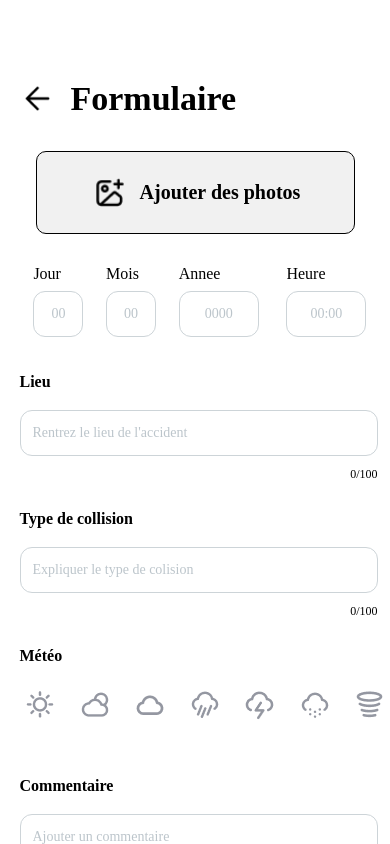
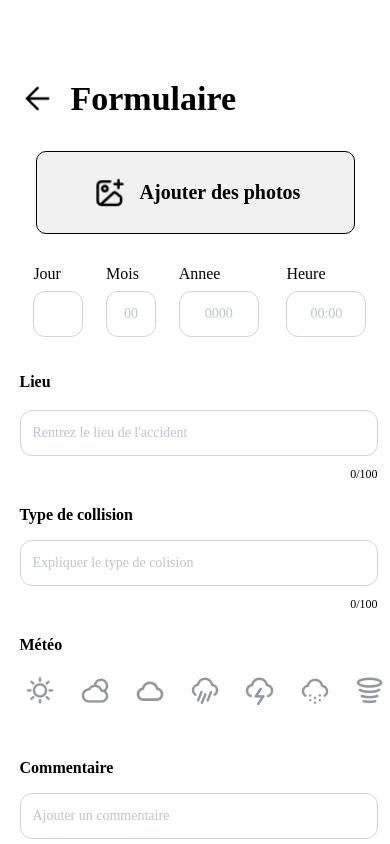
Before and after one commit to Kess4/RoSa, a React Native app in the folder front/: screen /Form in a window 390 px wide. Built offline with nearby package versions, Linux system fonts and the light colour scheme.

Commit message:
UPDATE input form

```diff
--- a/front/screens/Form.jsx
+++ b/front/screens/Form.jsx
@@ -34,8 +34,8 @@ export default function Form({navigation}) {
               <View style={{ width: 50, height: 71, position: 'relative' }}>
                 <View style={{ width: 50, height: 45.80, left: 0, top: 25.20, position: 'absolute' }}>
                   <View style={{ width: 50, height: 45.80, left: 0, top: 0, position: 'absolute', backgroundColor: 'white', borderRadius: 12, borderWidth: 1, borderColor: '#CDD4D8' }} />
-                  <View style={{ width: 17, height: 22, left: 16.50, top: 11.60, position: 'absolute', justifyContent: 'center', alignItems: 'center', flexDirection: 'row' }}>
-                    <Text style={{ color: '#BCC5CB', fontSize: 14, fontFamily: 'Marianne', fontWeight: '400', lineHeight: 22 }}>00</Text>
+                  <View style={{ width: 20, height: 22, left: 16.50, top: 11.60, position: 'absolute', justifyContent: 'center', alignItems: 'center', flexDirection: 'row' }}>
+                    <TextInput style={{ color: '#BCC5CB', fontSize: 14, fontFamily: 'Marianne', fontWeight: '400', justifyContent: 'center' }} placeholder='00'/>
                   </View>
                 </View>
                   <Text style={{ width: 50, left: 0, top: 0, position: 'absolute', color: 'black', fontSize: 16, fontFamily: 'Marianne', fontWeight: '400', lineHeight: 16 }}>Jour</Text>
@@ -82,16 +82,16 @@ export default function Form({navigation}) {
           <Text style={{ color: 'black', fontSize: 16, fontFamily: 'Marianne', fontWeight: '700', lineHeight: 25 }}>Lieu</Text>
           <View style={{ width: 358, height: 64, position: 'relative', marginBottom: 16}}>
             <Text style={{ width: 358, height: 16, left: 0, top: 48, position: 'absolute', textAlign: 'right', color: 'black', fontSize: 12, fontFamily: 'Marianne', fontWeight: '400', lineHeight: 16, marginTop : 8 }}>0/100</Text>
-            <TextInput style={{ width: 358, height: 46, backgroundColor: 'white', borderRadius: 12, borderWidth: 1, borderColor: '#CDD4D8', paddingLeft: 12, color: '#BCC5CB', fontSize: 14, fontFamily: 'Marianne', fontWeight: '400', lineHeight: 22 }} placeholder="Rentrez le lieu de l'accident" />
+            <TextInput style={{ width: 358, height: 46, backgroundColor: 'white', borderRadius: 12, borderWidth: 1, borderColor: '#CDD4D8', paddingLeft: 12, color: '#BCC5CB', fontSize: 14, fontFamily: 'Marianne', fontWeight: '400', lineHeight: 18 }} placeholder="Rentrez le lieu de l'accident" />
           </View>
 
-          <Text style={{ color: 'black', fontSize: 16, fontFamily: 'Marianne', fontWeight: '700', lineHeight: 25 }}>Type de collision</Text>
+          <Text style={{ color: 'black', fontSize: 16, fontFamily: 'Marianne', fontWeight: '700', lineHeight: 18 }}>Type de collision</Text>
           <View style={{ width: 358, height: 64, position: 'relative', marginBottom: 16}}>
             <Text style={{ width: 358, height: 16, left: 0, top: 48, position: 'absolute', textAlign: 'right', color: 'black', fontSize: 12, fontFamily: 'Marianne', fontWeight: '400', lineHeight: 16, marginTop : 8}}>0/100</Text>
-            <TextInput style={{ width: 358, height: 46, backgroundColor: 'white', borderRadius: 12, borderWidth: 1, borderColor: '#CDD4D8', paddingLeft: 12, color: '#BCC5CB', fontSize: 14, fontFamily: 'Marianne', fontWeight: '400', lineHeight: 22 }}  placeholder="Expliquer le type de colision" />
+            <TextInput style={{ width: 358, height: 46, backgroundColor: 'white', borderRadius: 12, borderWidth: 1, borderColor: '#CDD4D8', paddingLeft: 12, color: '#BCC5CB', fontSize: 14, fontFamily: 'Marianne', fontWeight: '400', lineHeight: 18 }}  placeholder="Expliquer le type de colision" />
           </View>
 
-          <Text style={{ color: 'black', fontSize: 16, fontFamily: 'Marianne', fontWeight: '700', lineHeight: 25 }}>Météo</Text>
+          <Text style={{ color: 'black', fontSize: 16, fontFamily: 'Marianne', fontWeight: '700', lineHeight: 18 }}>Météo</Text>
           {/* Autres éléments du formulaire */}
           <View style={{flexDirection: 'row', gap: 15,  marginBottom : 16}}>
             <Image
@@ -123,10 +123,10 @@ export default function Form({navigation}) {
             style={{ width: 40, height: 41 }}
             />
           </View>
-          <Text style={{ marginTop: 10, color: 'black', fontSize: 16, fontFamily: 'Marianne', fontWeight: '700', lineHeight: 25, marginTop : 16}}>Commentaire</Text>
+          <Text style={{ marginTop: 10, color: 'black', fontSize: 16, fontFamily: 'Marianne', fontWeight: '700', lineHeight: 18, marginTop : 16}}>Commentaire</Text>
           <View style={{ width: 358, height: 64, position: 'relative' }}>
             <Text style={{ width: 358, height: 16, left: 0, top: 48, position: 'absolute', textAlign: 'right', color: 'black', fontSize: 12, fontFamily: 'Marianne', fontWeight: '400', lineHeight: 16, marginTop : 8}}>0/100</Text>
-            <TextInput style={{ width: 358, height: 46, backgroundColor: 'white', borderRadius: 12, borderWidth: 1, borderColor: '#CDD4D8', paddingLeft: 12, color: '#BCC5CB', fontSize: 14, fontFamily: 'Marianne', fontWeight: '400', lineHeight: 22 }}  placeholder="Ajouter un commentaire" />
+            <TextInput style={{ width: 358, height: 46, backgroundColor: 'white', borderRadius: 12, borderWidth: 1, borderColor: '#CDD4D8', paddingLeft: 12, color: '#BCC5CB', fontSize: 14, fontFamily: 'Marianne', fontWeight: '400', lineHeight: 18 }}  placeholder="Ajouter un commentaire" />
           </View>
 
           <TouchableOpacity style={{ alignSelf: 'stretch', padding: 15, justifyContent: 'center', alignItems: 'center', backgroundColor: '#4B7BEC', borderRadius: 10, marginTop: 25, marginBottom : 44 }}>
```
